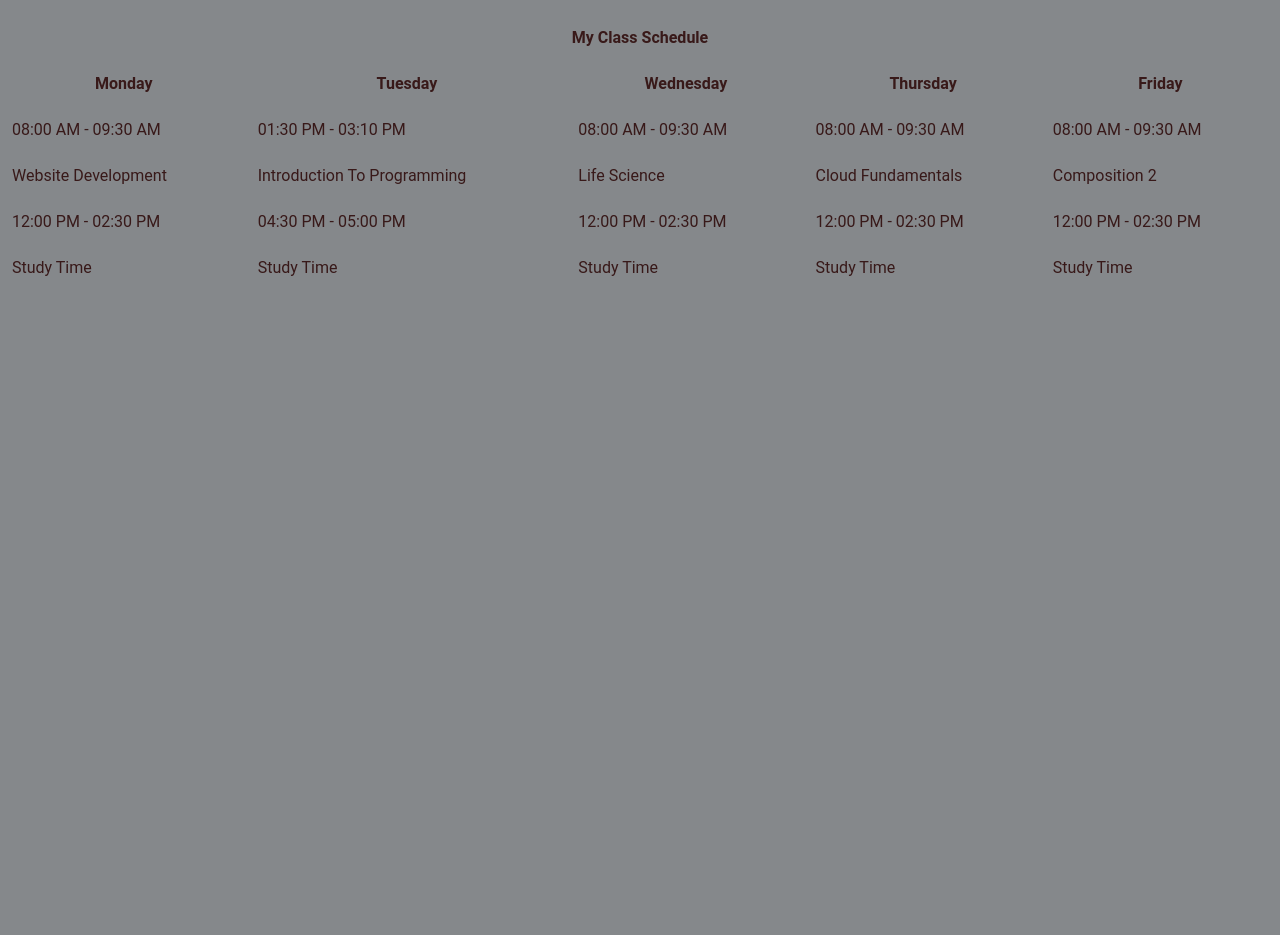
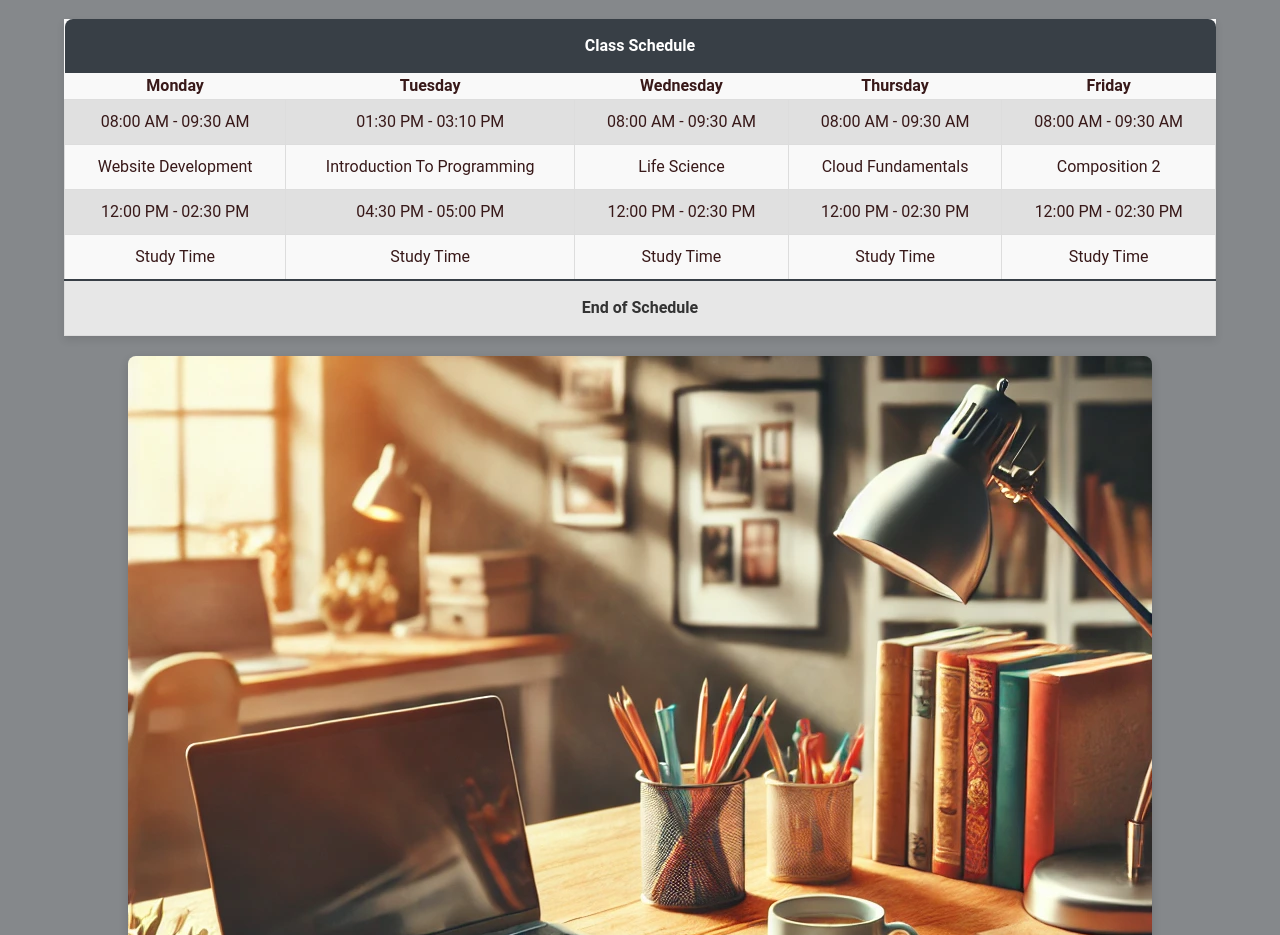
Before and after one commit to CBLCoding/My-Schedule, a plain HTML site: page index.html in a window 1280 px wide. Shown: the part 107-1042 px from the top of the page. Before the commit the page ends 800 px from the top, so only its background shows below. Drawn offline with Linux system fonts and the light colour scheme.

Commit message:
Final draft

```diff
--- a/index.html
+++ b/index.html
@@ -5,14 +5,17 @@
     <meta name="viewport" content="width=device-width, initial-scale=1.0">
     <title>My Schedule</title>
     <link rel="stylesheet" href="style.css">
+    <!--Assignment Class Schedule Web Dev 1 Charles Looney 28 OCT 2024-->
 </head>
 <body>
-    <h1>My Class Schedule</h1>
+    <h1><img src="schedule.png" width="40" alt="schedule"> Class Schedule Page <img src="schedule.png" width="40" alt="schedule"></h1>
     <table>
         <thead>
             <tr>
-                <th colspan="5">My Class Schedule</th>
+                <th colspan="5">Class Schedule</th>
             </tr>
+        </thead>
+        <tbody>
             <tr>
                 <th>Monday</th>
                 <th>Tuesday</th>
@@ -20,8 +23,6 @@
                 <th>Thursday</th>
                 <th>Friday</th>
             </tr>
-        </thead>
-        <tbody>
             <tr>
                 <td>08:00 AM - 09:30 AM</td>
                 <td>01:30 PM - 03:10 PM</td>
@@ -50,11 +51,16 @@
                 <td>Study Time</td>
                 <td>Study Time</td>
             </tr>
-            </tbody>
         </tbody>
         <tfoot>
-
+            <tr>
+                <td colspan="5">End of Schedule</td>
+             </tr>
         </tfoot>
     </table>
+    <img src="AIimageforwebpage.webp" class="centered-image" alt="ai image for assignment purposes only">
+    <footer>
+        <p>Created by Charles Looney &#169;</p>
+    </footer>
 </body>
 </html>
--- a/style.css
+++ b/style.css
@@ -1,6 +1,8 @@
 * {
     box-sizing: border-box;
 }
+
+/*Assignment Class Schedule Web Dev 1 Charles Looney 28 OCT 2024*/
 
 body {
     font-family: 'Roboto', sans-serif;
@@ -11,6 +13,14 @@ body {
     line-height: 1.5;
 }
 
+.centered-image {
+    display: block;
+    margin: 20px auto;
+    max-width: 90%;
+    border-radius: 8px;
+    box-shadow: 0px 4px 10px rgba(0, 0, 0, 0.15);
+}
+
 h1 {
     background-color: #383f46;
     color: #000000;
@@ -18,12 +28,44 @@ h1 {
     text-align: center;
 }
 
+
 table {
-    width: 100%;
-  }
-  th, td {
+    width: 90%;
+    margin: 20px auto;
+    border-collapse: collapse;
+    box-shadow: 0px 4px 8px rgba(0, 0, 0, 0.1);
+    background-color: #f9f9f9;
+}
+
+thead tr th {
+    background-color: #383f46;
+    color: white;
+    padding: 15px;
+    text-align: center;
+    border-radius: 8px 8px 0 0;
+}
+
+td {
+    border: 1px solid #ddd;
     padding: 10px;
-  }
+    text-align: center;
+}
+
+tr:nth-child(even) {
+    background-color: #e0e0e0;
+}
+
+tr:hover {
+    background-color: #d3d3d3;
+}
+
+tfoot td {
+    padding: 15px;
+    font-weight: bold;
+    color: #333;
+    background-color: #e7e7e7;
+    border-top: 2px solid #383f46;
+}
 
 footer {
     background-color: #007bff;
```
Also changed, not shown: AIimageforwebpage.webp (added), schedule.png (added).
